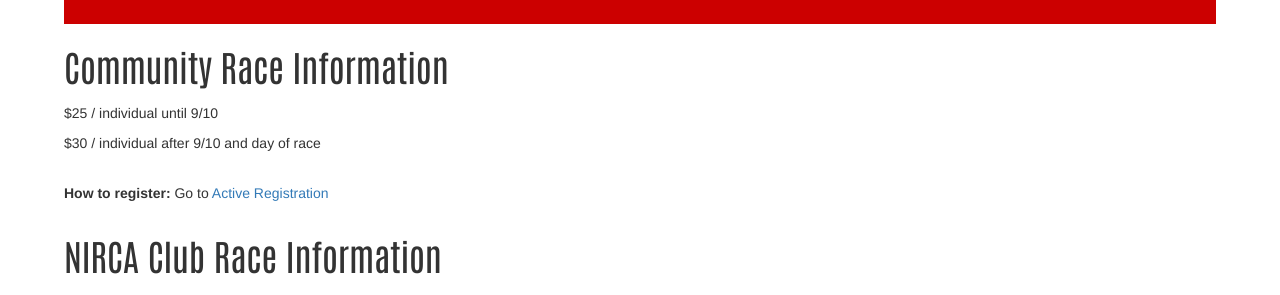
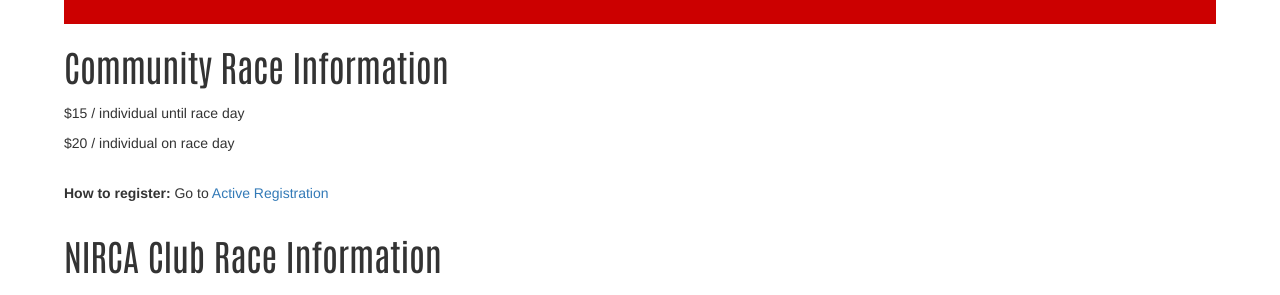
Before and after one commit to ncsuclubrunning/runwiththepack5k.com, a Jekyll site: the page built from site/register/index.html, in a window 1280 px wide. Shown: the part 280-575 px from the top of the page. Built offline with Jekyll 4.4.1, drawn with Linux system fonts in a browser that asks for light colours.

Commit message:
Pulling changes from BlueHost to GitHub

```diff
--- a/site/index.html
+++ b/site/index.html
@@ -37,8 +37,8 @@ custom_css:
     <img src="{{ "/img/dollar.png" | prepend: site.baseurl }}" alt="Dollar icon">
     <hr>
     <strong>Community race:</strong>
-    <p>$25 / individual until 9/10</p>
-    <p>$30 / individual after 9/10 and day of race</p>
+    <p>$15 / individual until race day</p>
+    <p>$20 / individual on race day</p>
     <strong> NIRCA club race</strong>
     <p>$450 / club team</p>
     <p>$15 / individual</p>
--- a/site/register/index.html
+++ b/site/register/index.html
@@ -8,10 +8,10 @@ custom_css:
 <h1>Community Race Information</h1>
 
 <p>
-    <p>$25 / individual until 9/10</p>
-    <p>$30 / individual after 9/10 and day of race</p>
+    <p>$15 / individual until race day</p>
+    <p>$20 / individual on race day</p>
     <br>
-    <strong>How to register:</strong> Go to <a href="http://www.active.com/cary-nc/running/distance-running-races/run-with-the-pack-5k-2017?int=" target="_blank">Active Registration</a>
+    <strong>How to register:</strong> Go to <a href="https://www.active.com/cary-nc/running/races/run-with-the-pack-5k-2018?int=" target="_blank">Active Registration</a>
     <br>
     <br>
 </p>
@@ -36,12 +36,12 @@ custom_css:
 
 <div id="race-page">
     <h2>NIRCA race page</h2>
-    <p><a target="_blank" href="http://www.clubrunning.org/races/race_info.php?race=385"><img src="{{ "/img/race-page.png" | prepend: site.baseurl }}" alt="Screenshot of NIRCA race page"></a></p>
+    <p><a target="_blank" href="https://clubrunning.org/races/race_info.php?race=663"><img src="{{ "/img/race-page.png" | prepend: site.baseurl }}" alt="Screenshot of NIRCA race page"></a></p>
 </div>
 
 <div id="registration-page">
     <h2>NIRCA registration page</h2>
-    <p><a target="_blank" href="http://www.clubrunning.org/races/registration.php?race=385"><img src="{{ "/img/registration-page.png" | prepend: site.baseurl }}" alt="Screenshot of NIRCA registration page"></a></p>
+    <p><a target="_blank" href="https://clubrunning.org/security/login.php?url=/races/registration.php?race=663"><img src="{{ "/img/registration-page.png" | prepend: site.baseurl }}" alt="Screenshot of NIRCA registration page"></a></p>
 </div>
 
 -->
--- a/site/schedule/index.html
+++ b/site/schedule/index.html
@@ -13,5 +13,5 @@ custom_css:
     <span class="timespan">9:30 a.m. - 10:15 a.m.</span> - Women's Collegiate 5K<br>
     <span class="timespan">10:15 a.m. - 10:45 a.m.</span> - Men's Collegiate 5K<br>
     <span class="timespan">10:45 a.m. - 11:30 a.m.</span> - Community Awards<br>
-    <span class="timespan">11:30 a.m. - 12:00 a.m.</span> - Club Awards<br>
+    <span class="timespan">11:30 a.m. - 12:00 p.m.</span> - Club Awards<br>
 </p>
```
